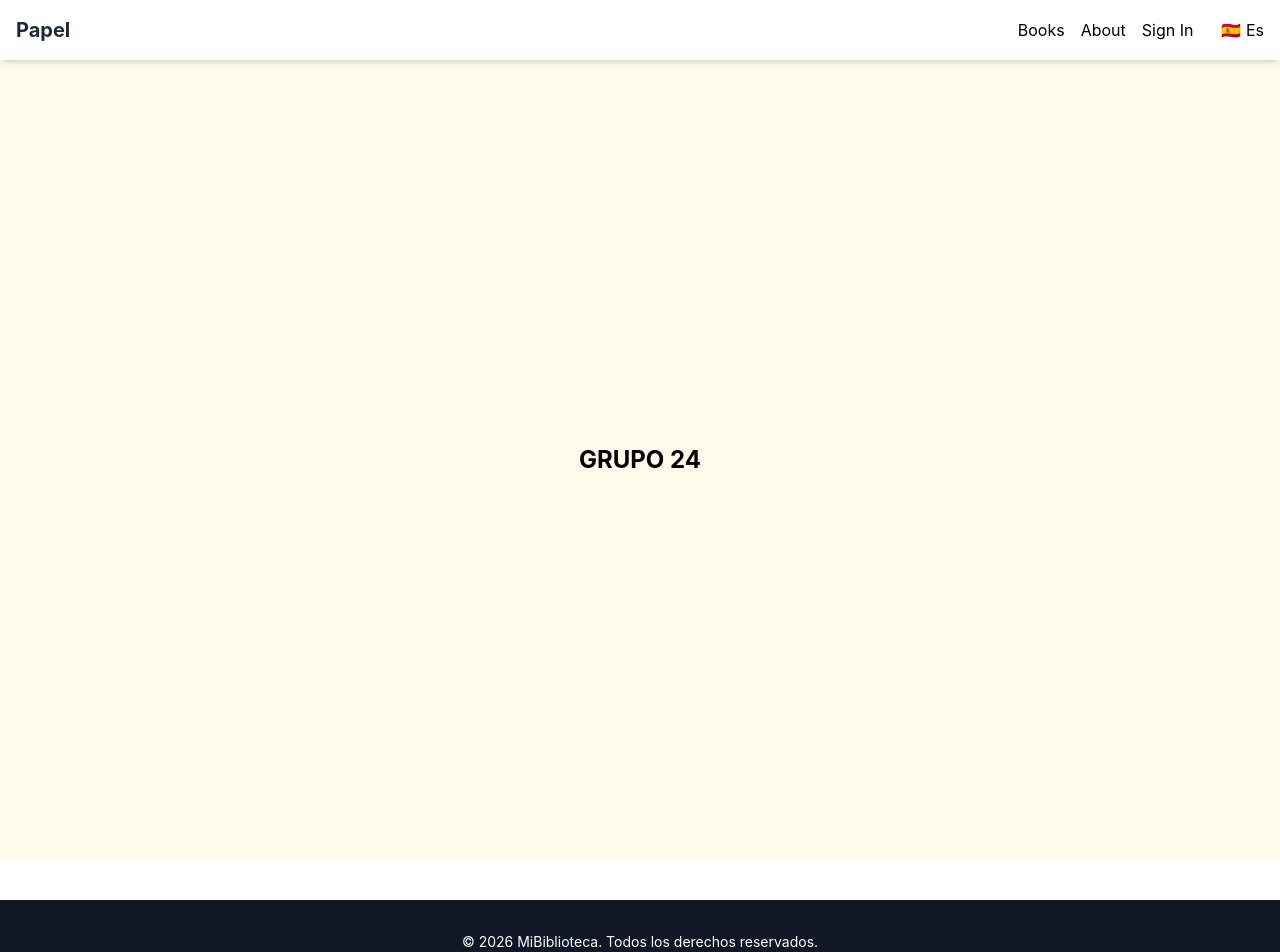
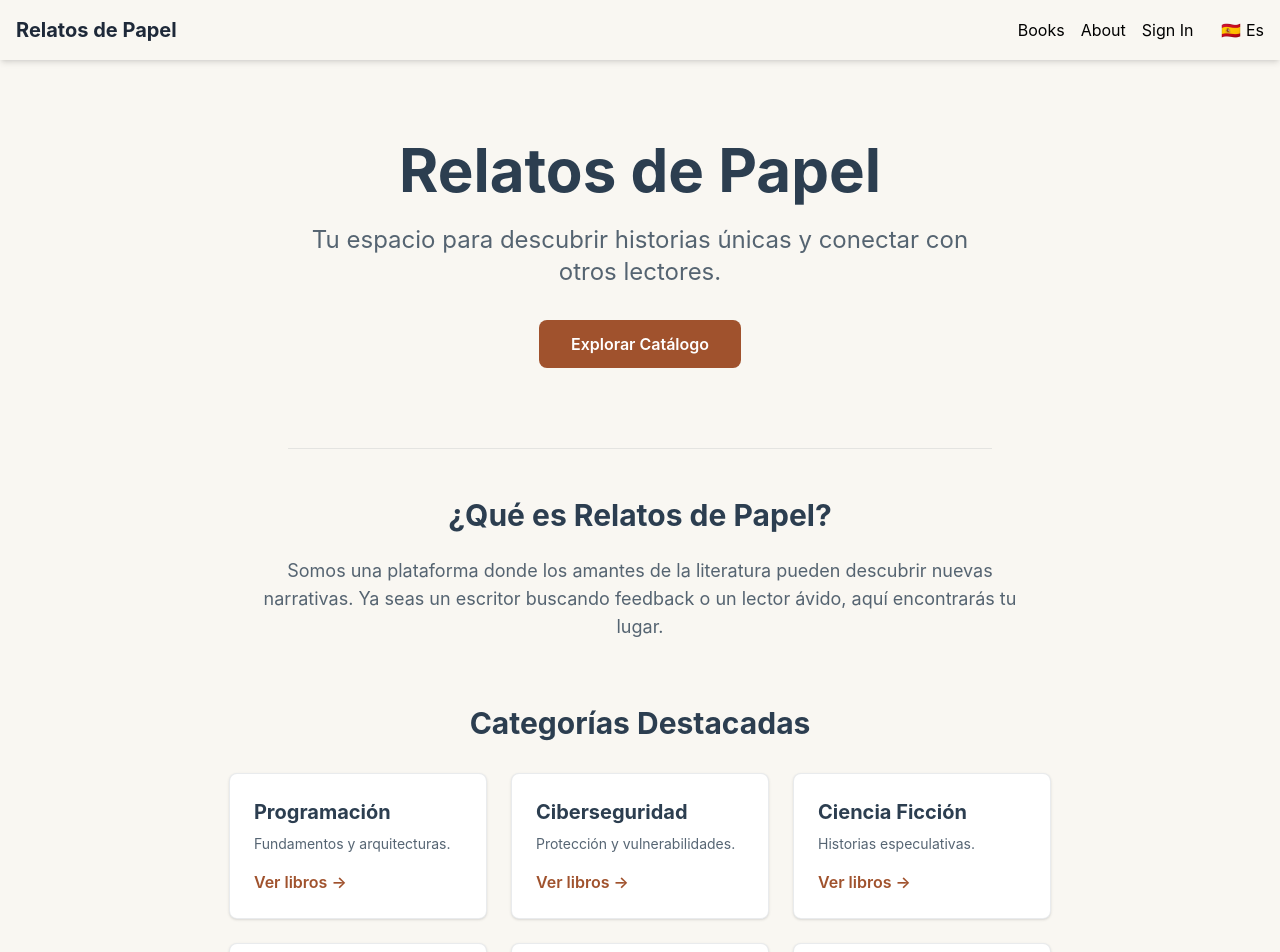
Before and after one commit to Stack-Mastery-Lab/paper-tales-ui, a React (Vite) app: page / in a window 1280 px wide. Shown: the top 952 px of the page. Built offline with nearby package versions, Linux system fonts and the light colour scheme.

Commit message:
feat(ui) landing page

```diff
--- /dev/null
+++ b/src/components/CategoryCard.jsx
@@ -0,0 +1,13 @@
+const CategoryCard = ({ category }) => {
+  return (
+    <div className="bg-white p-6 rounded-lg border border-tinta/10 shadow-sm hover:shadow-md transition-shadow">
+      <h3 className="text-xl font-bold text-tinta mb-2">{category.name}</h3>
+      <p className="text-sm text-tinta/80">{category.description}</p>
+      <button className="mt-4 text-acento font-semibold hover:underline">
+        Ver libros →
+      </button>
+    </div>
+  );
+};
+
+export default CategoryCard;
--- a/src/components/Footer/Footer.tsx
+++ b/src/components/Footer/Footer.tsx
@@ -4,7 +4,7 @@ const Footer = () => {
             <div className="container mx-auto text-center px-4">
                 {/* Texto de Copyright */}
                 <p className="text-sm">
-                    © {new Date().getFullYear()} MiBiblioteca. Todos los derechos reservados.
+                    © {new Date().getFullYear()} Relatos de Papel. Todos los derechos reservados.
                 </p>
 
                 {/* Enlaces secundarios */}
--- a/src/components/Layout/AuthLayout.tsx
+++ b/src/components/Layout/AuthLayout.tsx
@@ -5,7 +5,7 @@ export default function AuthLayout() {
     console.log("🔐 [AuthLayout] render");
 
     return (
-        <div className="flex flex-col min-h-screen bg-green-50">
+        <div className="flex flex-col min-h-screen bg-papel">
             <AuthNavbar />
             <main className="flex">
                 <Outlet />
--- a/src/components/Layout/Layout.tsx
+++ b/src/components/Layout/Layout.tsx
@@ -6,7 +6,7 @@ import Footer from "../Footer/Footer";
 export default function Layout() {
     console.log("📐 [Layout] render");
     return (
-        <div className="flex flex-col min-h-screen">
+        <div className="flex flex-col min-h-screen bg-papel">
             <Navbar />
             <main className="flex">
                 <Outlet />
--- a/src/components/Navbar/AuthNavbar.tsx
+++ b/src/components/Navbar/AuthNavbar.tsx
@@ -14,7 +14,7 @@ export const AuthNavbar = () => {
   return (
     <>
     <div className="flex flex-row justify-between items-center p-4 bg-gray-800 text-white">
-      <span >Paper Tales</span>
+      <span >Relatos de Papel</span>
       <div className="flex flex-row gap-4">
         <button className="bg-red-500 hover:bg-red-700 text-white font-bold py-2 px-4 rounded" onClick={handleLogin}>
           Cerrar Sesión
--- a/src/components/Navbar/Navbar.tsx
+++ b/src/components/Navbar/Navbar.tsx
@@ -7,8 +7,8 @@ const Navbar = () => {
     const { t, setLanguage, language } = useLanguage();
 
     return (
-        <nav className="flex items-center justify-between p-4 bg-white shadow-md relative">
-            <div className="font-bold text-xl text-gray-800">Papel</div>
+        <nav className="flex items-center justify-between p-4 bg-papel shadow-md relative">
+            <div className="font-bold text-xl text-gray-800">Relatos de Papel</div>
             <div
                 className="md:hidden cursor-pointer text-2xl p-2"
                 onClick={() => setIsOpen(!isOpen)}
@@ -17,7 +17,7 @@ const Navbar = () => {
             </div>
 
             {/* Enlaces */}
-            <ul className={`${isOpen ? 'flex' : 'hidden'} md:flex flex-col md:flex-row absolute md:static top-full left-0 w-full bg-white md:w-auto shadow-md md:shadow-none p-4 md:p-0 gap-4`}>
+            <ul className={`${isOpen ? 'flex' : 'hidden'} md:flex flex-col md:flex-row absolute md:static top-full left-0 w-full bg-papel md:w-auto shadow-md md:shadow-none p-4 md:p-0 gap-4`}>
                 <li><a href="/libros" className="hover:text-blue-600 transition-colors">{t.nav.books}</a></li>
                 <li><a href="/acerca" className="hover:text-blue-600 transition-colors">{t.nav.about}</a></li>
                 <li><a href="/login" className="hover:text-blue-600 transition-colors">{t.nav.login}</a></li>
--- a/src/index.css
+++ b/src/index.css
@@ -1 +1,10 @@
 @import "tailwindcss";
+
+@theme {
+  /* Definimos los colores aquí */
+  --color-papel: #F9F7F2;
+  --color-tinta: #2C3E50;
+  --color-acento: #A0522D;
+  --color-exito: #27AE60;
+  --color-alerta: #E67E22;
+}
--- a/src/pages/Home.tsx
+++ b/src/pages/Home.tsx
@@ -1,11 +1,61 @@
+import { useEffect } from "react";
+import data from "../data/books.json";
+import CategoryCard from "../components/CategoryCard";
+
 const Home = () => {
+  useEffect(() => {
+    console.log("🏠 [Home] render");
+  }, []);
+
+  if (!data || !data.categories) {
+    return <div className="flex justify-center p-10">Cargando catálogo...</div>;
+  }
+
   return (
-     <>
-      <div className="bg-amber-50 h-screen w-screen flex items-center justify-center ">
-        <span className="text-2xl font-bold"> GRUPO 24 </span>
+    // Fondo general con el color papel
+    <main className="bg-papel min-h-screen text-tinta flex flex-col items-center w-full">
+
+      {/* Hero Section: Impacto visual inicial */}
+      <section className="py-20 px-4 text-center border-b border-tinta/10">
+        <h1 className="text-5xl md:text-6xl font-bold mb-6">Relatos de Papel</h1>
+        <p className="text-xl md:text-2xl text-tinta/80 mb-8 max-w-2xl mx-auto">
+          Tu espacio para descubrir historias únicas y conectar con otros lectores.
+        </p>
+        <button className="bg-acento text-white px-8 py-3 rounded-lg font-semibold hover:opacity-90 transition-opacity">
+          Explorar Catálogo
+        </button>
+      </section>
+
+      {/* Container principal */}
+      <div className="max-w-7xl mx-auto px-4 py-12">
+
+        {/* Sección Acerca de */}
+        <section className="mb-16 text-center">
+          <h2 className="text-3xl font-bold mb-6">¿Qué es Relatos de Papel?</h2>
+          <div className="max-w-3xl mx-auto space-y-4 text-lg">
+            <p className="text-tinta/80">
+              Somos una plataforma donde los amantes de la literatura pueden descubrir
+              nuevas narrativas. Ya seas un escritor buscando feedback o un lector ávido,
+              aquí encontrarás tu lugar.
+            </p>
+          </div>
+        </section>
+
+        {/* Sección Categorías */}
+        <section>
+          <h2 className="text-3xl font-bold mb-8 text-center">Categorías Destacadas</h2>
+          <div className="grid grid-cols-1 md:grid-cols-2 lg:grid-cols-3 gap-6">
+            {data.categories.map((category) => (
+              <CategoryCard
+                key={category.id}
+                category={category}
+              />
+            ))}
+          </div>
+        </section>
       </div>
-     </>
-  )
-}
+    </main>
+  );
+};
 
 export default Home;
--- a/src/pages/Login.tsx
+++ b/src/pages/Login.tsx
@@ -1,4 +1,3 @@
-import React from 'react'
 import { useNavigate } from 'react-router-dom'
 import { useAuth } from '../AuthContext'
 
@@ -13,7 +12,7 @@ const Login = () => {
   }
 
   return (
-    <div className="bg-amber-50 h-screen w-screen flex items-center justify-center flex-col gap-4">
+    <div className="h-screen w-screen flex items-center justify-center flex-col gap-4">
       <h1>Login</h1>
       <form className="flex flex-col gap-4">
         <input type="text" placeholder="Username" className="border p-2 rounded" />
```
Also changed, not shown: src/data/books.json (renamed from src/data/libros.json).
